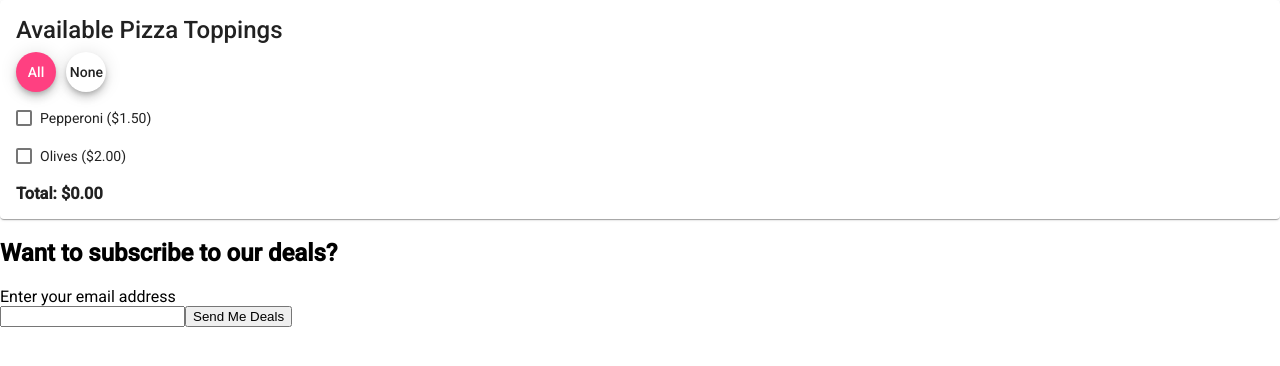
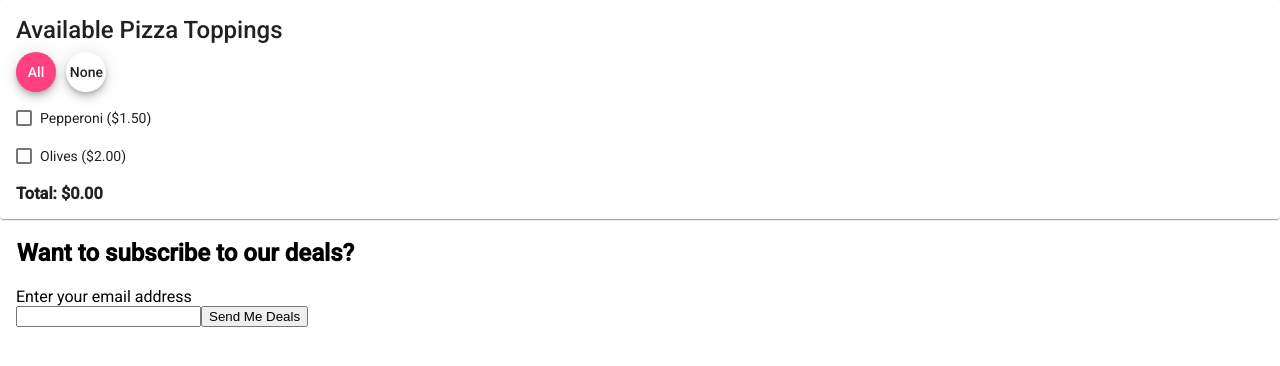
Before and after one commit to trogers9119/components, an Angular app: page / in a window 1280 px wide. Shown: the top 366 px of the page. Built offline with nearby package versions, Linux system fonts and the light colour scheme.

Commit message:
Update sub-deals.component.css

```diff
--- a/src/app/sub-deals/sub-deals.component.css
+++ b/src/app/sub-deals/sub-deals.component.css
@@ -0,0 +1,7 @@
+div {
+    padding-left: 1em;
+}
+
+h2 {
+    padding-left: 0.7em;
+}
```
